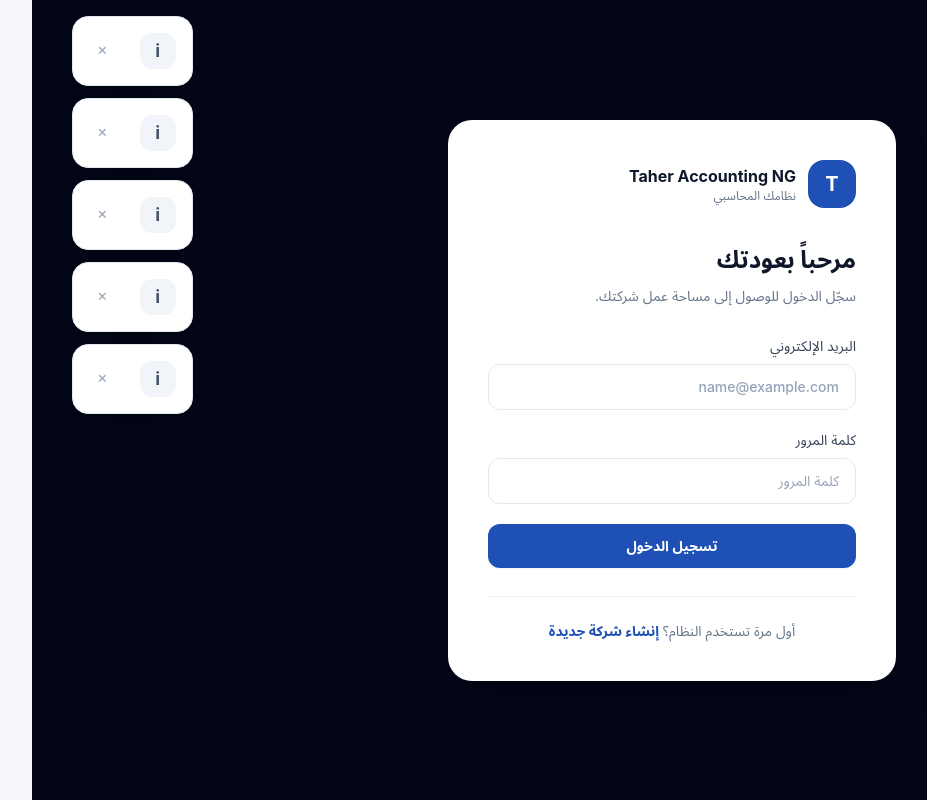
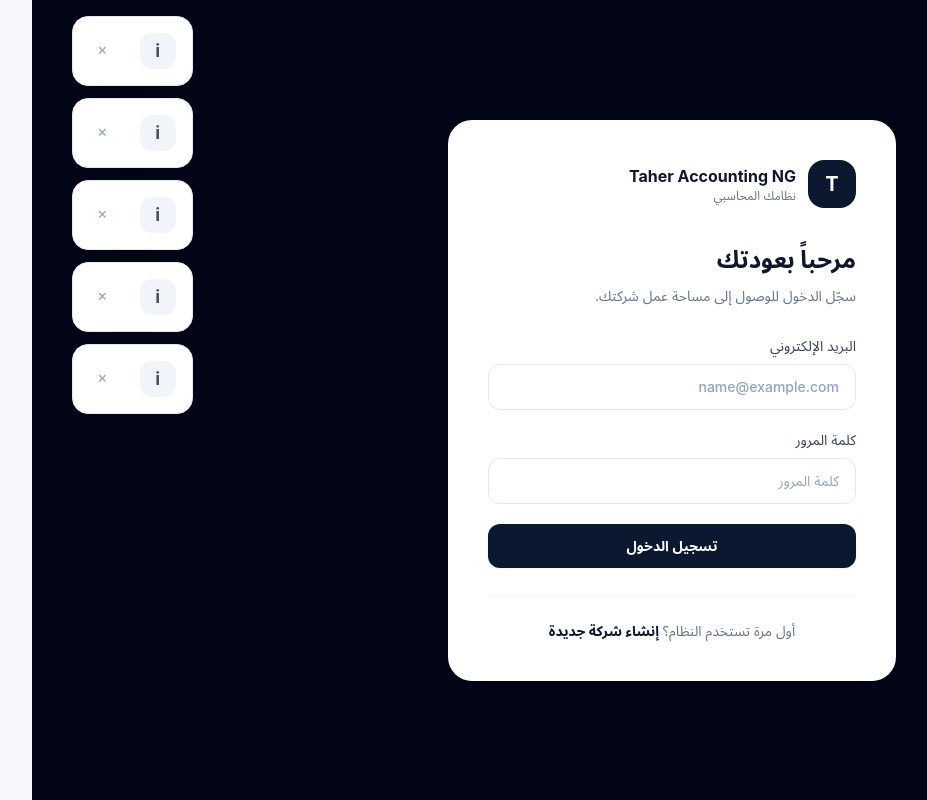
Before and after one commit to ammarcharef06/taher-apk-s, a Vue app in the folder apps/web/: page /login in a window 1280 px wide. Shown: the whole page, without its empty margins (287-1214 px from the left). Built offline with nearby package versions, Linux system fonts and the light colour scheme; no server answers.

Commit message:
Apply deep navy banking brand palette

```diff
--- a/apps/web/tailwind.config.js
+++ b/apps/web/tailwind.config.js
@@ -11,12 +11,12 @@ export default {
       },
       colors: {
         brand: {
-          50: "#eef6ff",
-          100: "#d9eaff",
-          500: "#2764d8",
-          600: "#1e50b5",
-          700: "#1d4291",
-          900: "#172b58"
+          50: "#eaf0f7",
+          100: "#d8e2ee",
+          500: "#173b63",
+          600: "#0A192F",
+          700: "#071426",
+          900: "#050e1c"
         }
       },
       boxShadow: {
```
